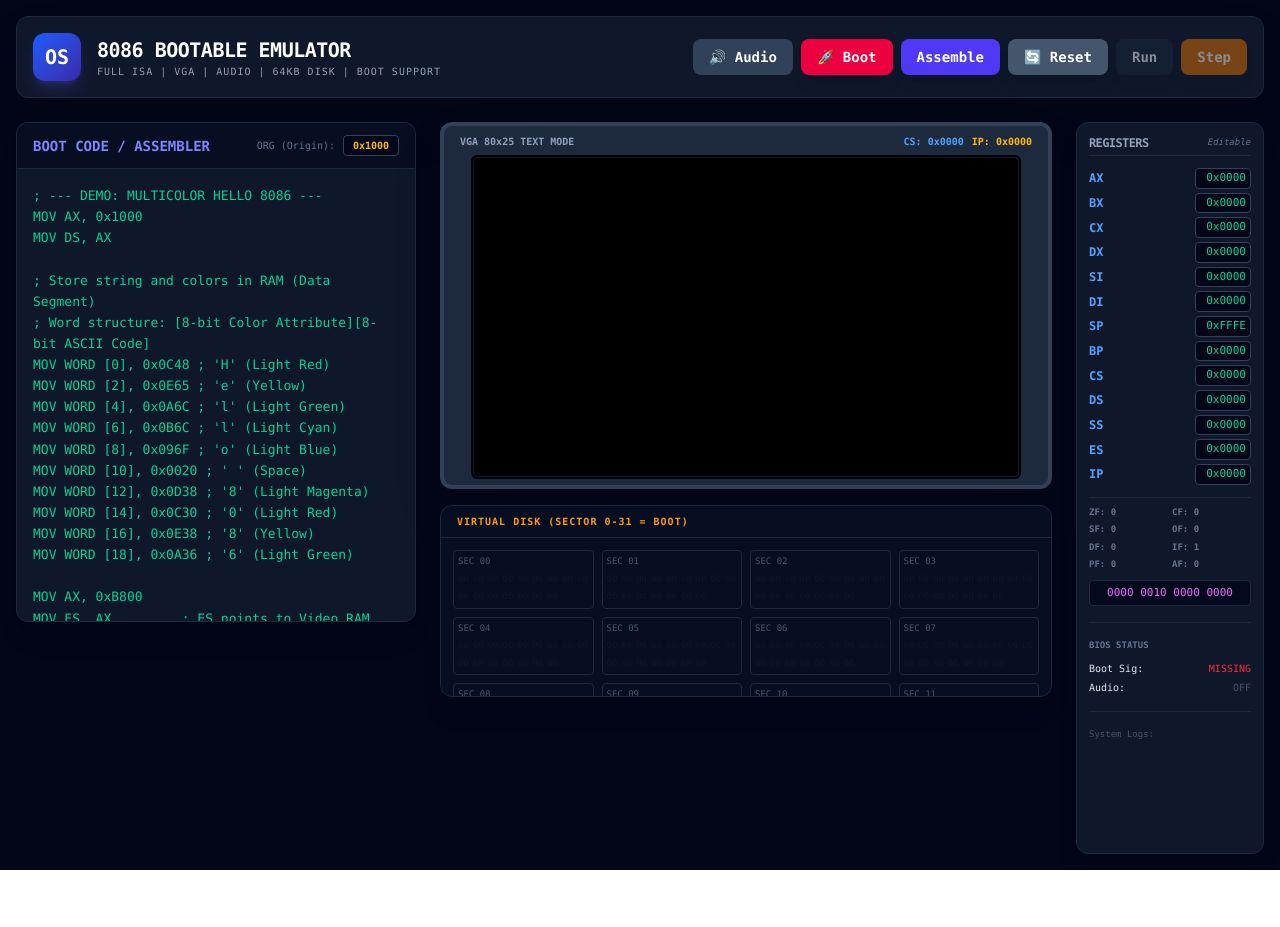
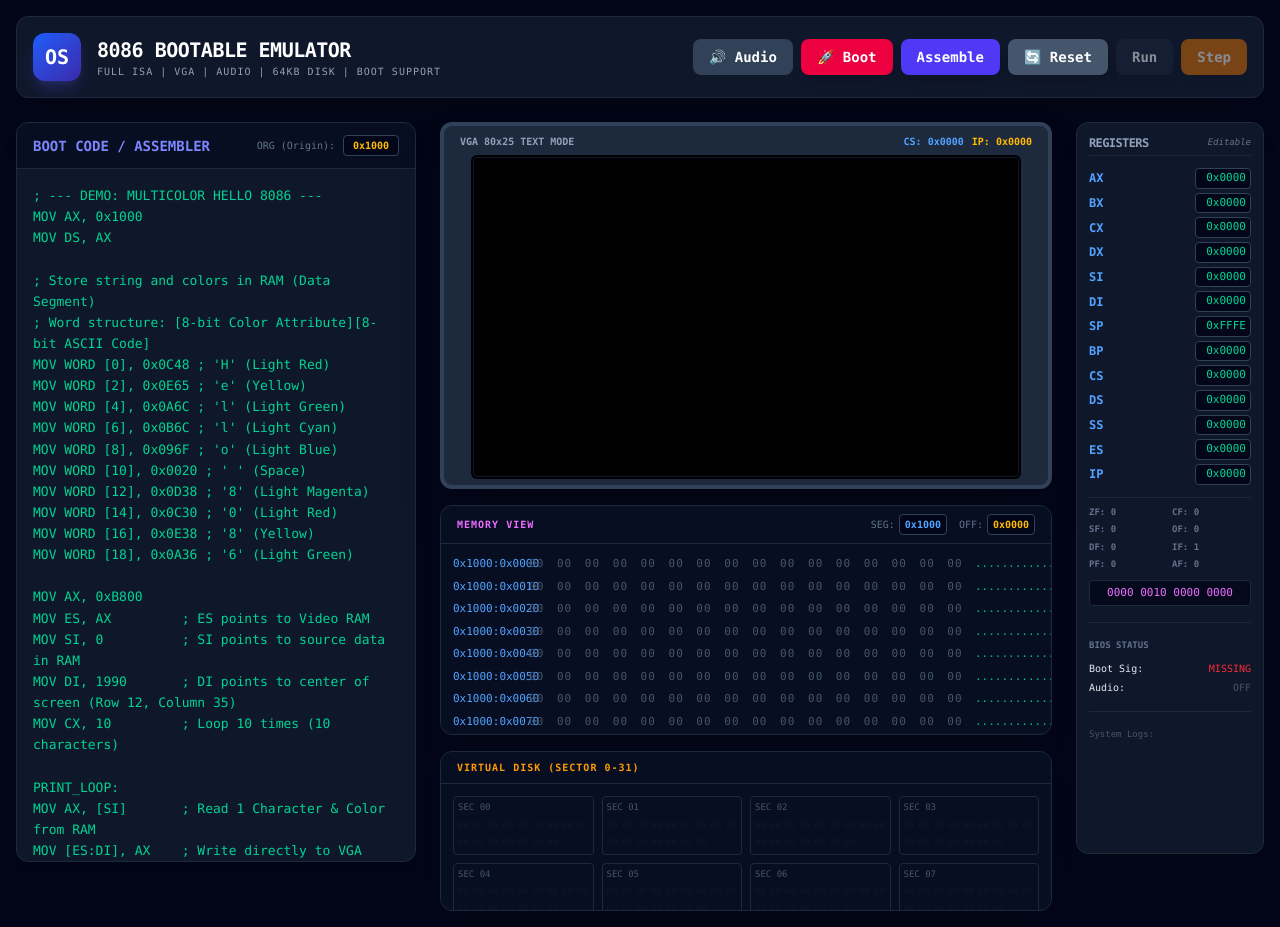
Before and after one commit to daohainam/emulator-8086-js, a React (Vite) app: page / in a window 1280 px wide. Before the commit the page ends 870 px from the top, so only its background shows below. Built offline with nearby package versions, Linux system fonts and the light colour scheme.

Commit message:
Update memory viewer

```diff
--- a/src/App.jsx
+++ b/src/App.jsx
@@ -81,7 +81,7 @@ function HeaderControls({ isRunning, isAssembled, initAudio, bootFromDisk, assem
 
 function CodeEditor({ code, setCode, setIsAssembled, orgOffset, setOrgOffset }) {
     return (
-        <div className="bg-slate-900 rounded-xl border border-slate-800 overflow-hidden shadow-xl flex flex-col h-[500px]">
+        <div className="bg-slate-900 rounded-xl border border-slate-800 overflow-hidden shadow-xl flex flex-col h-[500px] lg:h-[740px]">
             <div className="bg-slate-950/50 px-4 py-3 border-b border-slate-800 flex justify-between items-center">
                 <h2 className="text-sm font-bold text-indigo-400 uppercase">Boot Code / Assembler</h2>
                 <div className="flex items-center space-x-2 text-[10px]">
@@ -129,9 +129,9 @@ function VGAMonitor({ memory, cs, ip }) {
 
 function DiskViewer({ diskMemory }) {
     return (
-        <div className="bg-slate-900 rounded-xl border border-slate-800 flex flex-col overflow-hidden shadow-xl h-48">
+        <div className="bg-slate-900 rounded-xl border border-slate-800 flex flex-col overflow-hidden shadow-xl h-40">
             <div className="bg-slate-950/50 px-4 py-2 border-b border-slate-800 flex justify-between items-center">
-                <h2 className="text-[10px] font-bold text-amber-500 uppercase tracking-widest font-mono">Virtual Disk (Sector 0-31 = Boot)</h2>
+                <h2 className="text-[10px] font-bold text-amber-500 uppercase tracking-widest font-mono">Virtual Disk (Sector 0-31)</h2>
             </div>
             <div className="p-3 overflow-auto flex-1 font-mono text-[9px] bg-slate-950/50 custom-scrollbar grid grid-cols-4 gap-2">
                 {Array.from({ length: 32 }).map((_, i) => (
@@ -146,6 +146,64 @@ function DiskViewer({ diskMemory }) {
                         </div>
                     </div>
                 ))}
+            </div>
+        </div>
+    );
+}
+
+function MemoryViewer({ memory, memSegStr, setMemSegStr, memOffStr, setMemOffStr }) {
+    const seg = parseInt(memSegStr.replace(/0x/i, ''), 16) || 0;
+    const off = parseInt(memOffStr.replace(/0x/i, ''), 16) || 0;
+
+    const rows = [];
+    for (let r = 0; r < 8; r++) { // Hiển thị 8 dòng (128 bytes)
+        const rowOff = (off + r * 16) & 0xFFFF;
+        const rowPhys = calcPhys(seg, rowOff);
+        const bytes = [];
+        const chars = [];
+
+        for (let c = 0; c < 16; c++) {
+            const addr = rowPhys + c;
+            if (addr < 1048576) {
+                const val = memory[addr];
+                bytes.push(
+                    <span key={c} className={val !== 0 ? "text-amber-400" : "text-slate-600"}>
+                        {val.toString(16).padStart(2, '0').toUpperCase()}
+                    </span>
+                );
+                chars.push((val >= 32 && val <= 126) ? String.fromCharCode(val) : '.');
+            } else {
+                bytes.push(<span key={c} className="text-slate-800">00</span>);
+                chars.push('.');
+            }
+        }
+
+        rows.push(
+            <div key={r} className="flex space-x-3 items-center whitespace-nowrap">
+                <span className="text-blue-400 w-16 select-none">{toHex(seg)}:{toHex(rowOff)}</span>
+                <span className="flex-1 flex justify-between tracking-widest">{bytes}</span>
+                <span className="text-emerald-500 w-16 text-right whitespace-pre">{chars.join('')}</span>
+            </div>
+        );
+    }
+
+    return (
+        <div className="bg-slate-900 rounded-xl border border-slate-800 flex flex-col overflow-hidden shadow-xl h-[230px]">
+            <div className="bg-slate-950/50 px-4 py-2 border-b border-slate-800 flex justify-between items-center">
+                <h2 className="text-[10px] font-bold text-fuchsia-400 uppercase tracking-widest font-mono">Memory View</h2>
+                <div className="flex space-x-3 text-[10px] items-center">
+                    <div className="flex items-center space-x-1">
+                        <span className="text-slate-500">SEG:</span>
+                        <input type="text" value={memSegStr} onChange={e => setMemSegStr(e.target.value)} className="w-12 bg-slate-950 border border-slate-700 rounded px-1 py-0.5 text-blue-400 text-center font-bold focus:outline-none focus:border-blue-500" />
+                    </div>
+                    <div className="flex items-center space-x-1">
+                        <span className="text-slate-500">OFF:</span>
+                        <input type="text" value={memOffStr} onChange={e => setMemOffStr(e.target.value)} className="w-12 bg-slate-950 border border-slate-700 rounded px-1 py-0.5 text-amber-400 text-center font-bold focus:outline-none focus:border-amber-500" />
+                    </div>
+                </div>
+            </div>
+            <div className="p-3 font-mono text-[11px] bg-slate-950/50 flex flex-col space-y-1.5 overflow-x-auto custom-scrollbar">
+                {rows}
             </div>
         </div>
     );
@@ -212,9 +270,13 @@ export default function Emulator8086() {
     const [errorMessage, setErrorMessage] = useState(null);
     const [isRunning, setIsRunning] = useState(false);
     const [isAssembled, setIsAssembled] = useState(false);
-    const [orgOffset, setOrgOffset] = useState("0x1000"); // Đã cập nhật thành 0x1000
+
+    // States cho Origin Offset và Memory Viewer
+    const [orgOffset, setOrgOffset] = useState("0x1000");
+    const [memSegStr, setMemSegStr] = useState("0x1000");
+    const [memOffStr, setMemOffStr] = useState("0x0000");
+
     const [ioLogs, setIoLogs] = useState([]);
-
     const [, setTick] = useState(0);
     const forceRender = () => setTick(t => t + 1);
 
@@ -257,7 +319,7 @@ export default function Emulator8086() {
         e.reg.SP = 0xFFFE;
         e.reg.IP = parseInt(orgOffset.replace(/0x/i, ''), 16) || 0;
         e.flags = { ZF: 0, SF: 0, CF: 0, OF: 0, DF: 0, IF: 1, AF: 0, PF: 0 };
-        e.mem.fill(0); // Đã thêm: Xóa toàn bộ RAM khi Reset
+        e.mem.fill(0);
         setErrorMessage(null);
         forceRender();
     };
@@ -689,6 +751,7 @@ export default function Emulator8086() {
 
                     <div className="lg:col-span-6 space-y-4">
                         <VGAMonitor memory={e.mem} cs={e.reg.CS} ip={e.reg.IP} />
+                        <MemoryViewer memory={e.mem} memSegStr={memSegStr} setMemSegStr={setMemSegStr} memOffStr={memOffStr} setMemOffStr={setMemOffStr} />
                         <DiskViewer diskMemory={e.disk} />
                     </div>
 
```
